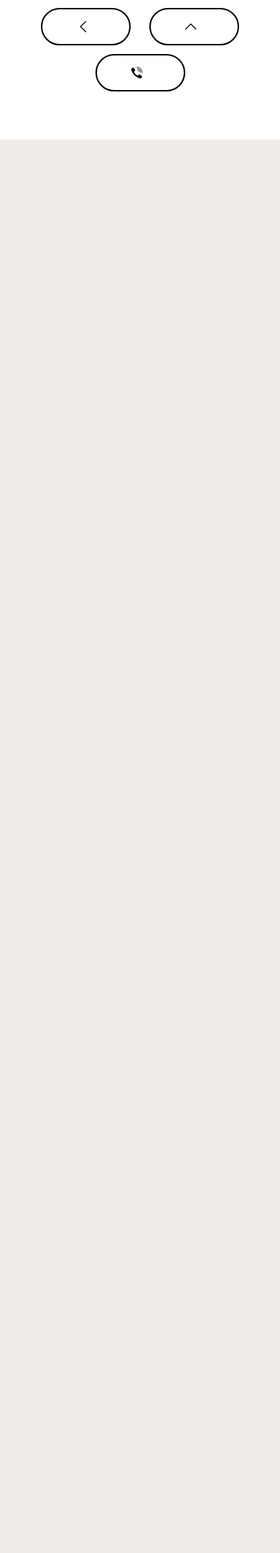
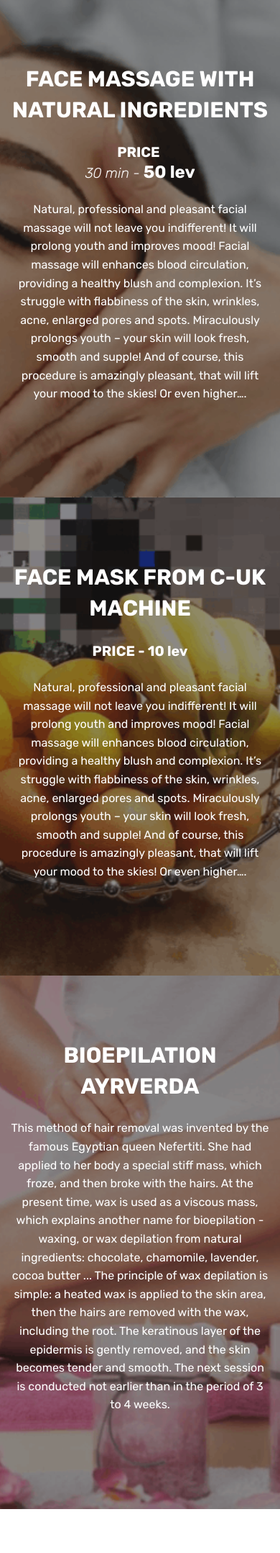
Before and after one commit to atlantisspa777/atlantisspa777.github.io, a PHP site: the page made by beauty _treatments.html in a window 390 px wide. Shown: the part 1320-3477 px from the top of the page at 72% size. Before the commit the page ends 1514 px from the top, so only its background shows below. Run offline with PHP 8.4, Linux system fonts and the light colour scheme; some web fonts are replaced.

Commit message:
create github pages

```diff
--- a/Massages.html
+++ b/Massages.html
@@ -55,7 +55,7 @@
     </nav>
 </section>
 
-<section class="engine"><a href="https://mobirise.info/l">free site templates</a></section><section class="mbr-section info4 cid-rYBDQQ8w5U mbr-parallax-background" id="info4-2e">
+<section class="engine"><a href="https://mobirise.info/z">best free website templates</a></section><section class="mbr-section info4 cid-rYBDQQ8w5U mbr-parallax-background" id="info4-2e">
 
 
 
--- a/assets/mobirise/css/mbr-additional.css
+++ b/assets/mobirise/css/mbr-additional.css
@@ -1975,7 +1975,7 @@ section.lazy-placeholder:after {
 .cid-rYAt8xPyAI {
   padding-top: 120px;
   padding-bottom: 105px;
-  background-image: url("../../../assets/images/mbr-4-1920x1280.jpg");
+  background-image: url("../../../assets/images/9ac94133-3280-4ae0-aedc-ad3a116130ef.jpg-800x450.png");
 }
 .cid-rYAt24lKZg {
   padding-top: 60px;
@@ -2017,10 +2017,8 @@ section.lazy-placeholder:after {
 .cid-rYAt24lKZg .panel-text {
   text-align: center;
 }
-.cid-rYAWt9ADnb {
-  padding-top: 60px;
-  padding-bottom: 60px;
-  background-color: #ffffff;
+.cid-rYAt24lKZg H4 {
+  text-align: center;
 }
 .cid-rYBkVdfzdD .navbar {
   padding: .5rem 0;
@@ -2417,6 +2415,56 @@ section.lazy-placeholder:after {
 .cid-rYBkVdfzdD .dropdown-item:hover {
   color: #c1c1c1 !important;
 }
+.cid-rYLLZurTHb {
+  padding-top: 90px;
+  padding-bottom: 90px;
+  background-image: url("../../../assets/images/4775af6d-478e-405d-8e70-070d8f18fae5.jpg-800x467.png");
+}
+.cid-rYLLZurTHb DIV {
+  text-align: center;
+}
+.cid-rYLLZurTHb .mbr-text,
+.cid-rYLLZurTHb .mbr-section-btn {
+  text-align: center;
+}
+.cid-rYLLZurTHb H2 {
+  text-align: center;
+}
+.cid-rYLNgTsXV6 {
+  padding-top: 90px;
+  padding-bottom: 90px;
+  background-image: url("../../../assets/images/fad3b9b1-910b-48b4-9d4f-aef56c081fa7.jpg-800x418.png");
+}
+.cid-rYLNgTsXV6 DIV {
+  text-align: center;
+}
+.cid-rYLNgTsXV6 .mbr-text,
+.cid-rYLNgTsXV6 .mbr-section-btn {
+  text-align: center;
+}
+.cid-rYLNgTsXV6 H2 {
+  text-align: center;
+}
+.cid-rYLNhcv3H6 {
+  padding-top: 90px;
+  padding-bottom: 90px;
+  background-image: url("../../../assets/images/1835be13-1419-4155-84da-352822abbd0e.jpg-2-800x450.png");
+}
+.cid-rYLNhcv3H6 DIV {
+  text-align: center;
+}
+.cid-rYLNhcv3H6 .mbr-text,
+.cid-rYLNhcv3H6 .mbr-section-btn {
+  text-align: center;
+}
+.cid-rYLNhcv3H6 H2 {
+  text-align: center;
+}
+.cid-rYAWt9ADnb {
+  padding-top: 60px;
+  padding-bottom: 60px;
+  background-color: #ffffff;
+}
 .cid-rYBkVdfzdD .navbar {
   padding: .5rem 0;
   background: #333333;
@@ -3215,7 +3263,7 @@ section.lazy-placeholder:after {
 .cid-rYBDQQ8w5U {
   padding-top: 120px;
   padding-bottom: 105px;
-  background-image: url("../../../assets/images/mbr-6-1920x1280.jpg");
+  background-image: url("../../../assets/images/451d337e-dd12-4ed9-acc1-ad891fac9edc.jpg-2-800x533.png");
 }
 .cid-rYBFu1UlyE {
   padding-top: 135px;
--- a/beauty _treatments.html
+++ b/beauty _treatments.html
@@ -59,7 +59,7 @@
     </nav>
 </section>
 
-<section class="engine"><a href="https://mobirise.info/p">website templates free download</a></section><section class="mbr-section info4 cid-rYAt8xPyAI mbr-parallax-background" id="info4-1j">
+<section class="engine"><a href="https://mobirise.info/y">free html web templates</a></section><section class="mbr-section info4 cid-rYAt8xPyAI mbr-parallax-background" id="info4-1j">
 
 
 
@@ -87,7 +87,7 @@
             <div class="media-container-row">
                 <div class="col-12 col-md-8">
                     <div class="section-head text-center space30">
-                       <h2 class="mbr-section-title pb-5 mbr-fonts-style display-2">PRODUCT LIST</h2>
+                       <h2 class="mbr-section-title pb-5 mbr-fonts-style display-2"><strong>PRICE LIST</strong></h2>
                     </div>
                     <div class="clearfix"></div>
                     <div id="bootstrap-toggle" class="toggle-panel accordionStyles tab-content">
@@ -100,7 +100,7 @@
                             </div>
                             <div id="collapse1_15" class="panel-collapse noScroll collapse" role="tabpanel" aria-labelledby="headingOne">
                                 <div class="panel-body p-4">
-                                    <p class="mbr-fonts-style panel-text display-7">The seaweed wrapping – it’s an unique tool with triple action: lifting effect, weight loss and detoxification of the body. This is the perfect combination for your beauty! The algae contain sea salt, amino acids, a lot vitamins and minerals which will save you from all that you don’t need: cornified skin cells, fat and toxins. Fatty acids, proteins and vitamin A that contained in algae will make your skin more elastic, smoother, tenderer, and will fill every cell with youth. All small cracks and irritations will leave. Your skin will shine with beauty and health. Try it!<br><br><strong>PRICE LIST<br></strong><br>Algal wrapping (leaves): &nbsp;<br>&nbsp;<strong>80 min - 150 lev</strong><br><strong><br></strong><br>Algal wrapping (powder): &nbsp;&nbsp;<br><strong>80 min&nbsp;85 lev</strong><br><strong><br></strong><br>Algal wrapping ( leaves) with face massage (8 procedure):<br><strong>&nbsp;1200 lev</strong><br><strong><br></strong><br>Algal wrapping ( leaves) without face massage (8 procedure):<br>&nbsp;<strong>1080 lev</strong><br><strong><br></strong><br>Algal wrapping ( powder) without face massage (8 procedure):<br>&nbsp;<strong>680 lev</strong><br><strong><br></strong><br>Algal wrapping ( powder) without face massage (8 procedure):<br><strong>630 lev</strong><br></p>
+                                    <p class="mbr-fonts-style panel-text display-7">The seaweed wrapping – it’s an unique tool with triple action: lifting effect, weight loss and detoxification of the body. This is the perfect combination for your beauty! The algae contain sea salt, amino acids, a lot vitamins and minerals which will save you from all that you don’t need: cornified skin cells, fat and toxins. Fatty acids, proteins and vitamin A that contained in algae will make your skin more elastic, smoother, tenderer, and will fill every cell with youth. All small cracks and irritations will leave. Your skin will shine with beauty and health. Try it!<br><br><strong>PRICE<br></strong><br>Algal wrapping (leaves): &nbsp;<br><strong>&nbsp;80 min -</strong> <strong>150 lev</strong><br><br>Algal wrapping (powder): &nbsp;&nbsp;<br><strong>80 min - 85 lev</strong><br><br>Algal wrapping ( leaves) with face massage (8 procedure):<br><strong>&nbsp;1200 lev</strong><br><br>Algal wrapping ( leaves) without face massage (8 procedure):<br>&nbsp;<strong>1080 lev</strong><br><br>Algal wrapping ( powder) without face massage (8 procedure):<br>&nbsp;<strong>680 lev</strong><br><br>Algal wrapping ( powder) without face massage (8 procedure):<br><strong>630 lev</strong><br></p>
                                 </div>
                             </div>
                         </div>
@@ -114,7 +114,7 @@
                             </div>
                             <div id="collapse2_15" class="panel-collapse noScroll collapse" role="tabpanel" aria-labelledby="headingTwo">
                                 <div class="panel-body p-4">
-                                    <p class="mbr-fonts-style panel-text display-7">Clay wrapping is one of the most effective means against with cellulite! Normalize metabolic processes, remove toxins, remove edema and inflammation, retains youth. Clay has an incredible effect! It affects on all layers of the epidermis, removes fatty and toxins, triggers the metabolic process in cells, normalizes blood circulation. This wonderful procedure will give you a sense of lightness, purity and youth. Wrapping with clay will rid your skin from dead cells, will make it tender, smooth and supple. If you never tried this procedure, it’s time to fix it!<br><br><strong>PRICE LIST</strong><br><br><strong>60 min:&nbsp;<br>55 lev<br></strong><br>Clay wrapping with face massage (8 procedure):<br><strong>lev 440<br></strong><br>Clay wrapping without face massage (8 procedure)<br>lev 400-<br>Anti – cellulite clay zonal wrapping with face massage (8 procedure)<br>lev 320-<br>Anti – cellulite clay zonal wrapping without face massage (8 procedure)<br>lev 300<br><br></p>
+                                    <p class="mbr-fonts-style panel-text display-7">Clay wrapping is one of the most effective means against with cellulite! Normalize metabolic processes, remove toxins, remove edema and inflammation, retains youth. Clay has an incredible effect! It affects on all layers of the epidermis, removes fatty and toxins, triggers the metabolic process in cells, normalizes blood circulation. This wonderful procedure will give you a sense of lightness, purity and youth. Wrapping with clay will rid your skin from dead cells, will make it tender, smooth and supple. If you never tried this procedure, it’s time to fix it!<br><br><strong>PRICE</strong><br><br>60 min<strong> - 55 lev<br></strong><br>Clay wrapping with face massage (8 procedure):<br><strong>440 lev</strong><br><br>Clay wrapping without face massage (8 procedure):<br>&nbsp;<strong>400 lev</strong><br><br>Anti – cellulite clay zonal wrapping with face massage (8 procedure):<br><strong>320 lev</strong><br><br>Anti – cellulite clay zonal wrapping without face massage (8 procedure):<br><strong>300 lev</strong><br><br></p>
                                 </div>
                             </div>
                         </div>
@@ -122,14 +122,12 @@
                             <div class="card-header" role="tab" id="headingThree">
                                 <a role="button" class="collapsed panel-title text-black" data-toggle="collapse" data-core="" href="#collapse3_15" aria-expanded="false" aria-controls="collapse3">
                                     <h4 class="mbr-fonts-style display-5">
-                                        <span class="sign mbr-iconfont mbri-arrow-down inactive"></span>&nbsp;?
-                                    </h4>
+                                        <span class="sign mbr-iconfont mbri-arrow-down inactive"></span>&nbsp;CHOCOLATE WRAPPING</h4>
                                 </a>
                             </div>
                             <div id="collapse3_15" class="panel-collapse noScroll collapse" role="tabpanel" aria-labelledby="headingThree">
                                 <div class="panel-body p-4">
-                                    <p class="mbr-fonts-style panel-text display-7">
-                                       Основные отличия от традиционных конструкторов:<br>* Минималистичен, удивительно <strong>прост в использовании</strong> интерфейс<br>* <strong>мобильно</strong>-адаптирован и технологичен<br>* <strong>бесплатно</strong> для коммерческого и некоммерческого использования</p>
+                                    <p class="mbr-fonts-style panel-text display-7"><br>Chocolate wrap is delicious, pleasant and useful! It will rid of cellulite, will help you to lose weight and transform your skin, making it more tender and velvety. Chocolate is the most pleasant medicine. It will give you cheerfulness, cheer up, strengthen the blood vessels walls, removes slags and toxins that have accumulated in cages. Your skin will become so soft, smooth, young and incredibly beautiful. Chocolate wrapping combines not one, but several procedures: massage, aromatherapy and cosmetic mask for the skin. It will help you relive emotional stress and tension. After this procedure your skin will fragrant with the most pleasant aromas of chocolate. Give to yourself a delicious treat!<br><br><strong>PRICE</strong><br><br>60 min - <strong>85 lev</strong><br><br>Chocolate wrapping with face massage (8 procedure):<br><strong>680 lev&nbsp;</strong><br>Chocolate wrapping without face massage (8 procedure):<br>&nbsp;<strong>630 lev</strong>&nbsp;</p>
                                 </div>
                             </div>
                         </div>
@@ -137,14 +135,12 @@
                             <div class="card-header" role="tab" id="headingThree">
                                 <a role="button" class="collapsed panel-title text-black" data-toggle="collapse" data-core="" href="#collapse4_15" aria-expanded="false" aria-controls="collapse4">
                                     <h4 class="mbr-fonts-style display-5">
-                                        <span class="sign mbr-iconfont mbri-arrow-down inactive"></span> Блок 4
-                                    </h4>
+                                        <span class="sign mbr-iconfont mbri-arrow-down inactive"></span>&nbsp;PARAFFIN WRAPPING</h4>
                                 </a>
                             </div>
                             <div id="collapse4_15" class="panel-collapse noScroll collapse" role="tabpanel" aria-labelledby="headingThree">
                                 <div class="panel-body p-4">
-                                    <p class="mbr-fonts-style panel-text display-7">
-                                       Lorem ipsum dolor sit amet, consectetur adipiscing elit. Curabitur in nulla ut magna vehicula libero luctus in ipsum consequat faucibus. Ut porta nulla ac dapibus convallis. Curabitur sit amet massa quam. In ut ex auctor, porta neque quis, sagittis purus. Nunc auctor gravida magna, sed efficitur tortor tristique quis.</p>
+                                    <p class="mbr-fonts-style panel-text display-7"><br>This warm and pleasant procedure easily will remove toxins, moisturizes, nourishes and rejuvenates the skin, relieves stress and of course fight effectively with cellulite. Paraffin wrappingperfectly fights against cellulite, dry skin, stretch marks and unwanted weight. Skin which is devoid of tonus, becomes elastic, smooth and healthy. It accelerates the outflow of lymph and improves blood circulation, also removes slags and toxins. In addition, this procedure effectively remove muscle tension. And also , it will bring you the sensation of peace and purity. You just need to try it!<br><br><strong>PRICE</strong><br><br>60 min - <strong>70 lev</strong><br><br>Paraffin wrapping with face massage (8 procedure):<br>&nbsp;<strong>560 lev</strong><br><br>Paraffin wrapping without face massage (8 procedure):<br><strong>520 lev</strong></p>
                                 </div>
                             </div>
                         </div>
@@ -152,14 +148,12 @@
                             <div class="card-header" role="tab" id="headingThree">
                                 <a role="button" class="collapsed panel-title text-black" data-toggle="collapse" data-core="" href="#collapse5_15" aria-expanded="false" aria-controls="collapse5">
                                     <h4 class="mbr-fonts-style display-5">
-                                        <span class="sign mbr-iconfont mbri-arrow-down inactive"></span> Блок 5
-                                    </h4>
+                                        <span class="sign mbr-iconfont mbri-arrow-down inactive"></span>&nbsp;WRAPPING WITH HONEY</h4>
                                 </a>
                             </div>
                             <div id="collapse5_15" class="panel-collapse noScroll collapse" role="tabpanel" aria-labelledby="headingThree">
                                 <div class="panel-body p-4">
-                                    <p class="mbr-fonts-style panel-text display-7">
-                                       Lorem ipsum dolor sit amet, consectetur adipiscing elit. Curabitur in nulla ut magna vehicula libero luctus in ipsum consequat faucibus. Ut porta nulla ac dapibus convallis. Curabitur sit amet massa quam. In ut ex auctor, porta neque quis, sagittis purus. Nunc auctor gravida magna, sed efficitur tortor tristique quis.</p>
+                                    <p class="mbr-fonts-style panel-text display-7"><br>Honey wrap it’s a win-win option for those who are tired to fight with cellulite. After the first session you will see the result! Actually, honey contains more than 50 nutrients; minerals, vitamins, amino acids and even antioxidants which are making slow the aging of cells. It’s normalizes the metabolism, improves blood circulation, nourishes the skin, making it look healthy and beautiful. Due to this procedure you can get amazing results! Say goodbye to cellulite, stretch marks, swelling and problems with skin!<br><br><strong>PRICE</strong><br><br>60 min - <strong>75 lev</strong><br><br>Wraps with honey with face massage (8 procedure):<br><strong>600 lev</strong><br><br>Wraps with honey without face massage (8 procedure):<br><strong>560 lev</strong></p>
                                 </div>
                             </div>
                         </div>
@@ -167,14 +161,12 @@
                             <div class="card-header" role="tab" id="headingThree">
                                 <a role="button" class="collapsed panel-title text-black" data-toggle="collapse" data-core="" href="#collapse6_15" aria-expanded="false" aria-controls="collapse6">
                                     <h4 class="mbr-fonts-style display-5">
-                                        <span class="sign mbr-iconfont mbri-arrow-down inactive"></span> Блок 6
-                                    </h4>
+                                        <span class="sign mbr-iconfont mbri-arrow-down inactive"></span>&nbsp;MUD WRAPPING</h4>
                                 </a>
                             </div>
                             <div id="collapse6_15" class="panel-collapse noScroll collapse" role="tabpanel" aria-labelledby="headingThree">
                                 <div class="panel-body p-4">
-                                    <p class="mbr-fonts-style panel-text display-7">
-                                       Lorem ipsum dolor sit amet, consectetur adipiscing elit. Curabitur in nulla ut magna vehicula libero luctus in ipsum consequat faucibus. Ut porta nulla ac dapibus convallis. Curabitur sit amet massa quam. In ut ex auctor, porta neque quis, sagittis purus. Nunc auctor gravida magna, sed efficitur tortor tristique quis.</p>
+                                    <p class="mbr-fonts-style panel-text display-7"><br>Mud wrap is an effective means of combating cellulite and it’s very pleasant procedure, after which your skin will be smooth and silky. Mud from the dead sea is a storehouse of useful microelements and acids that have a beneficial effect on the skin condition, relieve irritation and inflammation, slow the process of aging of the skin, smooth out wrinkles and irregularities, it make scarring, stretch marks and scars less visible. Mud wrap improves mood, relieves stress and brings you a sense of relaxation. Try it – and see for yourself!<br><br><strong>PRICE</strong><br><br>60 min- <strong>45 lev<br></strong><br>Fenny wraps with face massage (8 procedure):<br><strong>360 lev<br></strong>Fenny wraps without face massage (8 procedure):<br><strong>320 lev</strong></p>
                                 </div>
                             </div>
                         </div>
@@ -182,6 +174,63 @@
                 </div>
             </div>
         </div>
+</section>
+
+<section class="mbr-section info3 cid-rYLLZurTHb" id="info3-4n">
+
+
+
+    <div class="mbr-overlay" style="opacity: 0.5; background-color: rgb(35, 35, 35);">
+    </div>
+
+    <div class="container">
+        <div class="row justify-content-center">
+            <div class="media-container-column title col-12 col-md-10">
+                <h2 class="align-left mbr-bold mbr-white pb-3 mbr-fonts-style display-2">FACE MASSAGE WITH NATURAL INGREDIENTS</h2>
+                <h3 class="mbr-section-subtitle align-left mbr-light mbr-white pb-3 mbr-fonts-style display-5"><div><strong>PRICE&nbsp;</strong></div><div><em>30 min </em>-&nbsp;<span style="font-size: 1.5rem;"><strong>50 lev</strong></span></div></h3>
+                <p class="mbr-text align-left mbr-white mbr-fonts-style display-7">Natural, professional and pleasant facial massage will not leave you indifferent! It will prolong youth and improves mood! Facial massage will enhances blood circulation, providing a healthy blush and complexion. It’s struggle with flabbiness of the skin, wrinkles, acne, enlarged pores and spots. Miraculously prolongs youth – your skin will look fresh, smooth and supple! And of course, this procedure is amazingly pleasant, that will lift your mood to the skies! Or even higher….<br><br></p>
+
+            </div>
+        </div>
+    </div>
+</section>
+
+<section class="mbr-section info3 cid-rYLNgTsXV6" id="info3-4q">
+
+
+
+    <div class="mbr-overlay" style="opacity: 0.5; background-color: rgb(35, 35, 35);">
+    </div>
+
+    <div class="container">
+        <div class="row justify-content-center">
+            <div class="media-container-column title col-12 col-md-10">
+                <h2 class="align-left mbr-bold mbr-white pb-3 mbr-fonts-style display-2">FACE MASK FROM C-UK MACHINE</h2>
+                <h3 class="mbr-section-subtitle align-left mbr-light mbr-white pb-3 mbr-fonts-style display-5"><div><strong>PRICE - 10</strong><strong>&nbsp;lev</strong></div></h3>
+                <p class="mbr-text align-left mbr-white mbr-fonts-style display-7">Natural, professional and pleasant facial massage will not leave you indifferent! It will prolong youth and improves mood! Facial massage will enhances blood circulation, providing a healthy blush and complexion. It’s struggle with flabbiness of the skin, wrinkles, acne, enlarged pores and spots. Miraculously prolongs youth – your skin will look fresh, smooth and supple! And of course, this procedure is amazingly pleasant, that will lift your mood to the skies! Or even higher….<br><br></p>
+
+            </div>
+        </div>
+    </div>
+</section>
+
+<section class="mbr-section info3 cid-rYLNhcv3H6" id="info3-4r">
+
+
+
+    <div class="mbr-overlay" style="opacity: 0.5; background-color: rgb(35, 35, 35);">
+    </div>
+
+    <div class="container">
+        <div class="row justify-content-center">
+            <div class="media-container-column title col-12 col-md-10">
+                <h2 class="align-left mbr-bold mbr-white pb-3 mbr-fonts-style display-2">BIOEPILATION AYRVERDA</h2>
+
+                <p class="mbr-text align-left mbr-white mbr-fonts-style display-7">This method of hair removal was invented by the famous Egyptian queen Nefertiti. She had applied to her body a special stiff mass, which froze, and then broke with the hairs. At the present time, wax is used as a viscous mass, which explains another name for bioepilation - waxing, or wax depilation from natural ingredients: chocolate, chamomile, lavender, cocoa butter ... The principle of wax depilation is simple: a heated wax is applied to the skin area, then the hairs are removed with the wax, including the root. The keratinous layer of the epidermis is gently removed, and the skin becomes tender and smooth. The next session is conducted not earlier than in the period of 3 to 4 weeks.<br><br></p>
+
+            </div>
+        </div>
+    </div>
 </section>
 
 <section class="mbr-section content8 cid-rYAWt9ADnb" id="content8-26">
--- a/fitness.html
+++ b/fitness.html
@@ -60,7 +60,7 @@
     </nav>
 </section>
 
-<section class="engine"><a href="https://mobirise.info/d">site maker</a></section><section class="mbr-section info4 cid-rYAFk06cwx mbr-parallax-background" id="info4-1u">
+<section class="engine"><a href="https://mobirise.info/j">website templates</a></section><section class="mbr-section info4 cid-rYAFk06cwx mbr-parallax-background" id="info4-1u">
 
 
 
--- a/index.html
+++ b/index.html
@@ -60,7 +60,7 @@
     </nav>
 </section>
 
-<section class="engine"><a href="https://mobirise.info/h">how to create a web page for free</a></section><section class="header6 cid-rYzWMNZHNR mbr-fullscreen" data-bg-video="https://www.youtube.com/watch?v=4DOeY486XRw" id="header6-n">
+<section class="engine"><a href="https://mobirise.info">Mobirise</a></section><section class="header6 cid-rYzWMNZHNR mbr-fullscreen" data-bg-video="https://www.youtube.com/watch?v=4DOeY486XRw" id="header6-n">
 
 
 
--- a/spa_and_wellness.html
+++ b/spa_and_wellness.html
@@ -56,7 +56,7 @@ You expect the most quality services to care for face and body, effective therap
     </nav>
 </section>
 
-<section class="engine"><a href="https://mobirise.info/m">website design templates</a></section><section class="mbr-section info4 cid-rYBDgYvBom mbr-parallax-background" id="info4-2d">
+<section class="engine"><a href="https://mobirise.info/x">css templates</a></section><section class="mbr-section info4 cid-rYBDgYvBom mbr-parallax-background" id="info4-2d">
 
 
 
```
Also changed, not shown: assets/images/hashes.json (+1 -1 lines), assets/images/1835be13-1419-4155-84da-352822abbd0e.jpg-2-800x450.png (added), assets/images/451d337e-dd12-4ed9-acc1-ad891fac9edc.jpg-2-800x533.png (added), assets/images/4775af6d-478e-405d-8e70-070d8f18fae5.jpg-800x467.png (added), assets/images/9ac94133-3280-4ae0-aedc-ad3a116130ef.jpg-800x450.png (added), assets/images/fad3b9b1-910b-48b4-9d4f-aef56c081fa7.jpg-800x418.png (added), 1 other file.
